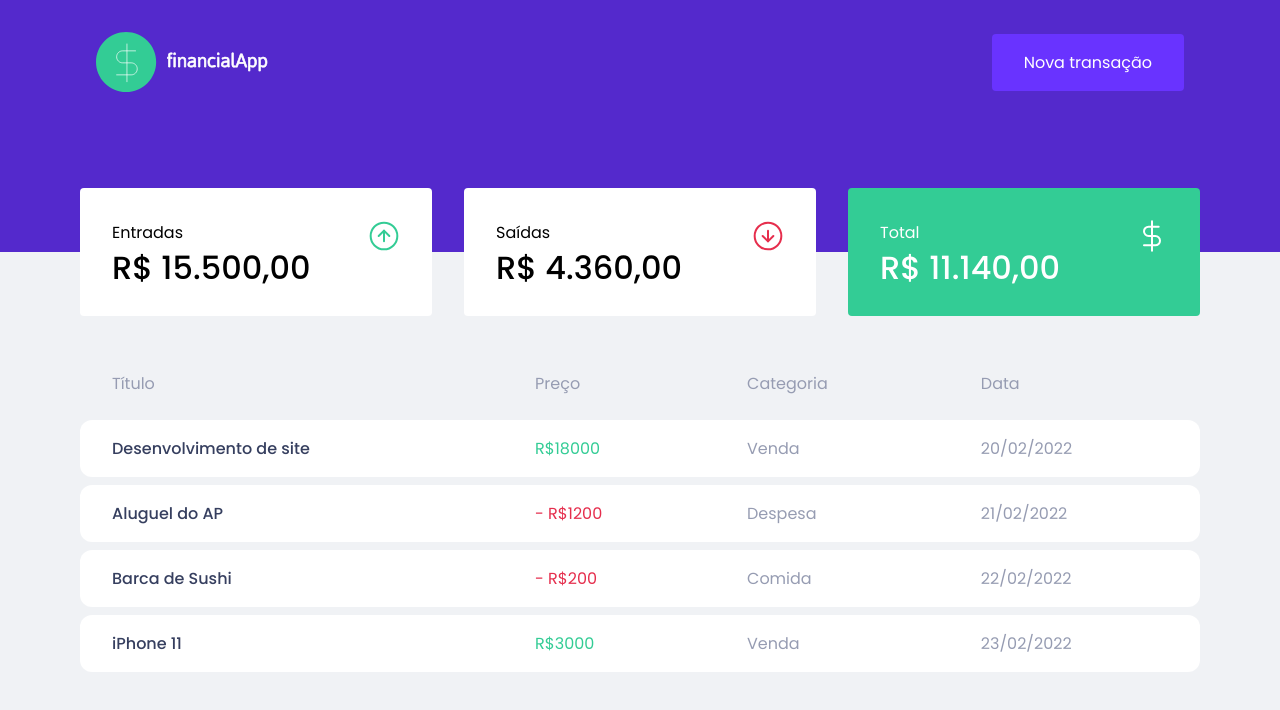
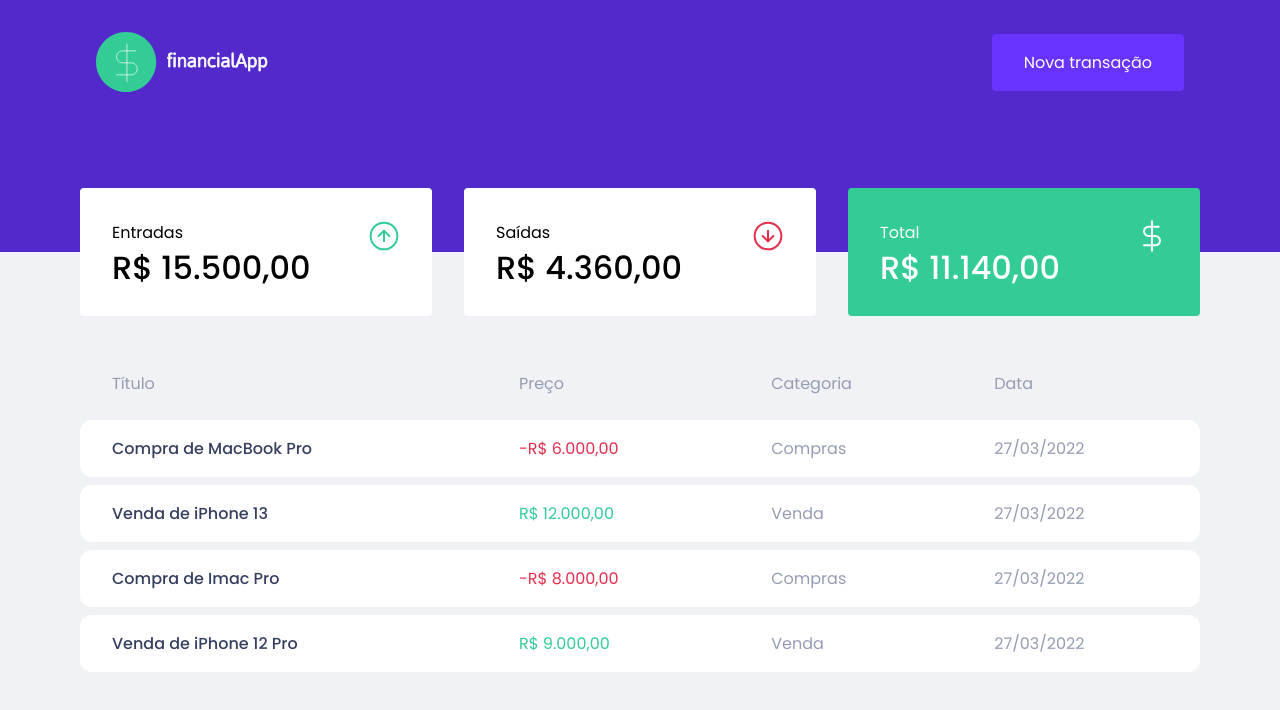
Before and after one commit to sandro-dev/financial-app, a React (Vite) app: page / in a window 1280 px wide. Shown: the top 710 px of the page. Built offline with nearby package versions, Linux system fonts and the light colour scheme.

Commit message:
chore: transactions loaded dinamically

```diff
--- a/src/components/TransactionsTable/index.tsx
+++ b/src/components/TransactionsTable/index.tsx
@@ -1,6 +1,10 @@
+import { useTransactions } from "../../hooks/useTransactions"
 import { Container, Content } from "./style"
 
 export const TransactionsTable: React.FC = () => {
+
+  const { transactionsData } = useTransactions();
+
   return (
     <Container>
       <Content>
@@ -14,30 +18,26 @@ export const TransactionsTable: React.FC = () => {
           </tr>
         </thead>
         <tbody>
-          <tr>
-            <td>Desenvolvimento de site</td>
-            <td className="credit">R$18000</td>
-            <td>Venda</td>
-            <td>20/02/2022</td>
-          </tr>
-          <tr>
-            <td>Aluguel do AP</td>
-            <td className="debit">- R$1200</td>
-            <td>Despesa</td>
-            <td>21/02/2022</td>
-          </tr>
-          <tr>
-            <td>Barca de Sushi</td>
-            <td className="debit">- R$200</td>
-            <td>Comida</td>
-            <td>22/02/2022</td>
-          </tr>
-          <tr>
-            <td>iPhone 11</td>
-            <td className="credit">R$3000</td>
-            <td>Venda</td>
-            <td>23/02/2022</td>
-          </tr>
+          {
+            transactionsData.map(transaction => (
+              <tr key={transaction.id}>
+                <td>{transaction.name}</td>
+                <td className={transaction.type}>
+                  {
+                    new Intl.NumberFormat('pt-BR', { style: 'currency', currency: 'BRL'}).format(transaction.price)
+                  }
+                  </td>
+                <td>{transaction.category}</td>
+                <td>
+                  {
+                    new Intl.DateTimeFormat('pt-BR', { dateStyle: 'short'}).format(transaction.date)
+                  }
+                </td>
+              </tr>
+            ))
+          }
+
+
         </tbody>
       </table>
       </Content>
```
